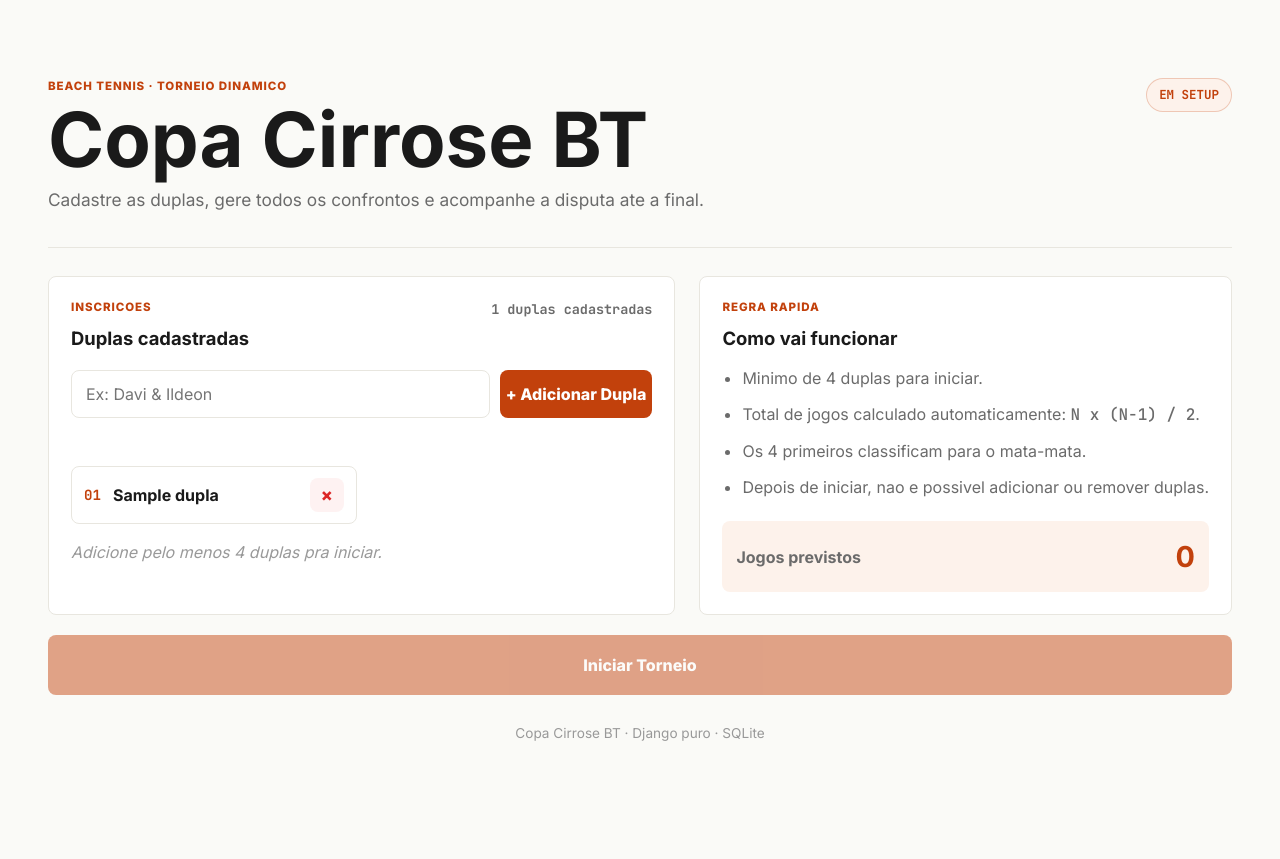
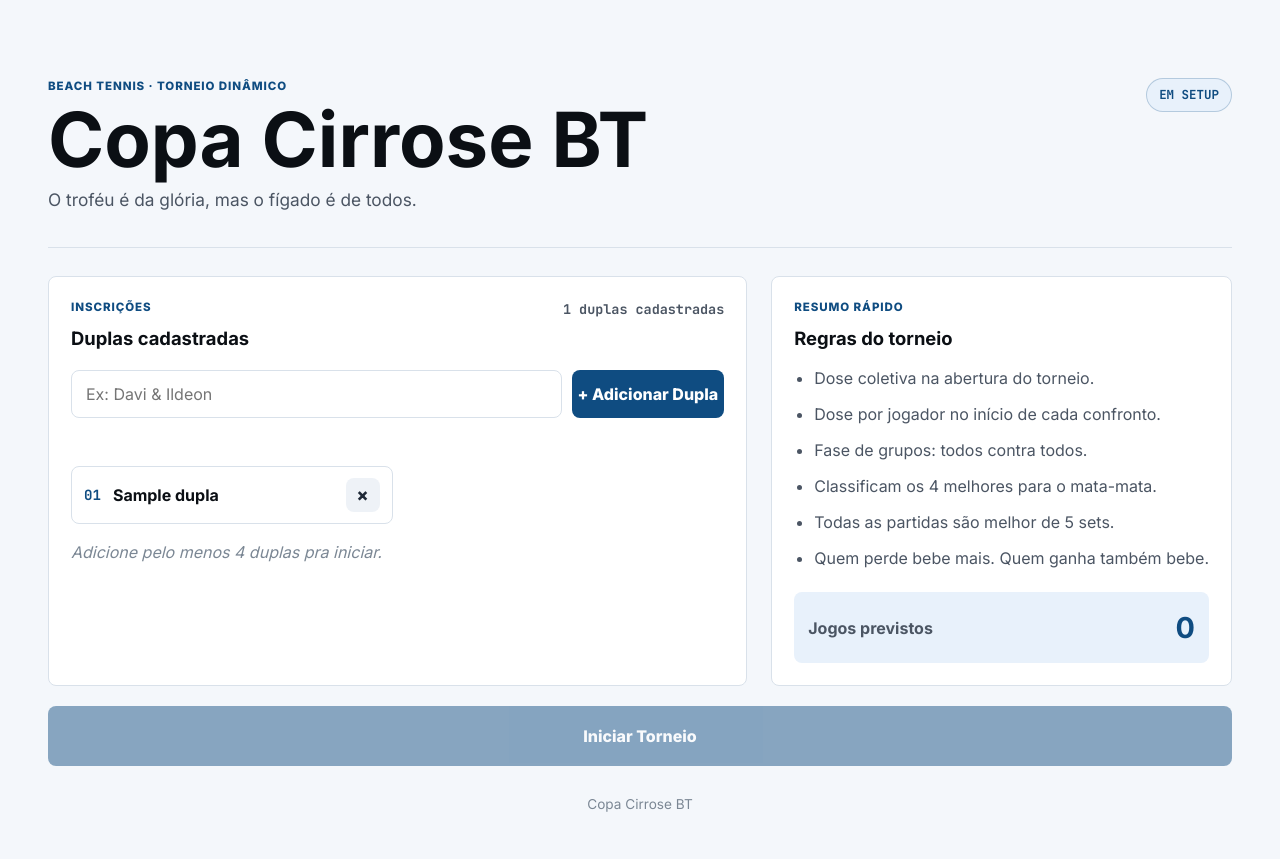
Before and after one commit to davioliveiraes/copa_cirrose_bt, a Django app: page / in a window 1280 px wide. Before the commit the page ends 741 px from the top, so only its background shows below. Run offline with Django 5.2, Linux system fonts and the light colour scheme; tables that the repository leaves empty hold one stand-in row (values such as "Sample post").

Commit message:
feat: Implementing export report, new rules and colors

```diff
--- a/requirements.txt
+++ b/requirements.txt
@@ -1,7 +1,10 @@
 asgiref==3.11.1
+charset-normalizer==3.4.7
 Django==5.2.13
 gunicorn==25.3.0
 packaging==26.2
+pillow==12.2.0
 python-decouple==3.8
+reportlab==4.4.5
 sqlparse==0.5.5
 whitenoise==6.12.0
--- a/static/css/styles.css
+++ b/static/css/styles.css
@@ -1,16 +1,16 @@
 :root {
-    --bg: #fafaf7;
+    --bg: #f4f7fb;
     --surface: #ffffff;
-    --border: #e8e6df;
-    --text: #1a1a1a;
-    --text-soft: #6b6b6b;
-    --text-mute: #999999;
-    --accent: #c2410c;
-    --accent-soft: #fdf2eb;
-    --success: #166534;
-    --success-soft: #dcfce7;
-    --gold: #ca8a04;
-    --danger: #dc2626;
+    --border: #d9e1ea;
+    --text: #0b0f14;
+    --text-soft: #4b5563;
+    --text-mute: #7b8794;
+    --accent: #0f4c81;
+    --accent-soft: #e8f1fb;
+    --success: #0f4c81;
+    --success-soft: #edf4fb;
+    --gold: #111827;
+    --danger: #1f2937;
     --radius: 8px;
 }
 
@@ -131,7 +137,7 @@ code,
     align-items: center;
     min-height: 34px;
     padding: 0 12px;
-    border: 1px solid rgba(194, 65, 12, 0.24);
+    border: 1px solid rgba(15, 76, 129, 0.24);
     border-radius: 999px;
     background: var(--accent-soft);
     color: var(--accent);
@@ -275,7 +281,7 @@ code,
 
 .icon-button.danger,
 .danger-button {
-    background: #fef2f2;
+    background: #eef2f7;
     color: var(--danger);
 }
 
--- a/static/js/setup.js
+++ b/static/js/setup.js
@@ -41,7 +41,7 @@ document.querySelectorAll('[data-remover]').forEach((button) => {
 document.getElementById('btn-iniciar')?.addEventListener('click', async (event) => {
     event.preventDefault();
 
-    if (!window.confirm('Iniciar o torneio? Nao sera possivel adicionar/remover duplas depois.')) {
+    if (!window.confirm('Iniciar o torneio? Não será possível adicionar/remover duplas depois.')) {
         return;
     }
 
--- a/templates/torneio/setup.html
+++ b/templates/torneio/setup.html
@@ -7,9 +7,9 @@
 <main class="app-shell setup-shell">
     <header class="hero">
         <div>
-            <p class="eyebrow">Beach Tennis · Torneio dinamico</p>
+            <p class="eyebrow">Beach Tennis · Torneio dinâmico</p>
             <h1>Copa Cirrose BT</h1>
-            <p class="tagline">Cadastre as duplas, gere todos os confrontos e acompanhe a disputa ate a final.</p>
+            <p class="tagline">O troféu é da glória, mas o fígado é de todos.</p>
         </div>
         <span class="status-pill">EM SETUP</span>
     </header>
@@ -18,7 +18,7 @@
         <div class="surface-card setup-main">
             <div class="section-title">
                 <div>
-                    <p class="eyebrow">Inscricoes</p>
+                    <p class="eyebrow">Inscrições</p>
                     <h2>Duplas cadastradas</h2>
                 </div>
                 <strong id="contador-duplas" class="counter">{{ duplas.count }} duplas cadastradas</strong>
@@ -41,13 +41,15 @@
         </div>
 
         <aside class="surface-card info-box">
-            <p class="eyebrow">Regra rapida</p>
-            <h2>Como vai funcionar</h2>
+            <p class="eyebrow">Resumo rápido</p>
+            <h2>Regras do torneio</h2>
             <ul>
-                <li>Minimo de 4 duplas para iniciar.</li>
-                <li>Total de jogos calculado automaticamente: <code>N x (N-1) / 2</code>.</li>
-                <li>Os 4 primeiros classificam para o mata-mata.</li>
-                <li>Depois de iniciar, nao e possivel adicionar ou remover duplas.</li>
+                <li>Dose coletiva na abertura do torneio.</li>
+                <li>Dose por jogador no início de cada confronto.</li>
+                <li>Fase de grupos: todos contra todos.</li>
+                <li>Classificam os 4 melhores para o mata-mata.</li>
+                <li>Todas as partidas são melhor de 5 sets.</li>
+                <li>Quem perde bebe mais. Quem ganha também bebe.</li>
             </ul>
             <div class="formula-box">
                 <span>Jogos previstos</span>
@@ -64,7 +66,7 @@
     </form>
 
     <footer class="footer-note">
-        Copa Cirrose BT · Django puro · SQLite
+        Copa Cirrose BT
     </footer>
 </main>
 {% endblock %}
--- a/torneio/views.py
+++ b/torneio/views.py
@@ -1,4 +1,6 @@
 import json
+from io import BytesIO
+from xml.sax.saxutils import escape
 
 from django.db import transaction
 from django.http import HttpResponse, JsonResponse
@@ -8,6 +10,17 @@ from django.urls import reverse
 from django.utils import timezone
 from django.utils.html import strip_tags
 from django.views.decorators.http import require_POST
+from reportlab.lib import colors
+from reportlab.lib.pagesizes import A4
+from reportlab.lib.styles import ParagraphStyle, getSampleStyleSheet
+from reportlab.lib.units import cm
+from reportlab.platypus import (
+    Paragraph,
+    SimpleDocTemplate,
+    Spacer,
+    Table,
+    TableStyle,
+)
 
 from .models import Dupla, Jogo, Torneio
 from .services import (
@@ -43,7 +56,7 @@ def adicionar_dupla(request):
     """POST com 'nome' -> cria dupla. Retorna JSON."""
     torneio = Torneio.get_atual()
     if torneio.status != Torneio.STATUS_SETUP:
-        return _json_error('Nao e possivel adicionar duplas com o torneio em andamento.')
+        return _json_error('Não é possível adicionar duplas com o torneio em andamento.')
 
     data = _request_data(request)
     nome = data.get('nome', '').strip()
@@ -72,7 +85,7 @@ def remover_dupla(request, dupla_id):
     """Remove dupla, somente se o torneio estiver em SETUP."""
     torneio = Torneio.get_atual()
     if torneio.status != Torneio.STATUS_SETUP:
-        return _json_error('Nao e possivel remover duplas com o torneio em andamento.')
+        return _json_error('Não é possível remover duplas com o torneio em andamento.')
 
     dupla = get_object_or_404(Dupla, pk=dupla_id, torneio=torneio)
     dupla.delete()
@@ -127,11 +140,11 @@ def salvar_placar(request, jogo_id):
     """POST com sets_a, sets_b -> salva placar e retorna JSON atualizado."""
     torneio = Torneio.get_atual()
     if torneio.status != Torneio.STATUS_ANDAMENTO:
-        return _json_error('O torneio ainda nao esta em andamento.')
+        return _json_error('O torneio ainda não está em andamento.')
 
     jogo = get_object_or_404(Jogo, pk=jogo_id, torneio=torneio)
     if not jogo.dupla_a_id or not jogo.dupla_b_id:
-        return _json_error('Este jogo ainda nao possui duplas definidas.')
+        return _json_error('Este jogo ainda não possui duplas definidas.')
 
     data = _request_data(request)
     sets_a, erro = _parse_set(data.get('sets_a'), 'sets_a')
@@ -158,7 +171,7 @@ def limpar_jogo(request, jogo_id):
     """Zera placar de um jogo especifico."""
     torneio = Torneio.get_atual()
     if torneio.status != Torneio.STATUS_ANDAMENTO:
-        return _json_error('O torneio ainda nao esta em andamento.')
+        return _json_error('O torneio ainda não está em andamento.')
 
     jogo = get_object_or_404(Jogo, pk=jogo_id, torneio=torneio)
     jogo.sets_a = None
@@ -185,45 +198,21 @@ def reiniciar_torneio(request):
 
 
 def exportar(request):
-    """Retorna texto formatado para colar no WhatsApp."""
+    """Gera um relatório PDF com o estado atual do torneio."""
     torneio = Torneio.get_atual()
     classificacao = calcular_classificacao(torneio)
     mata_mata = None
     if torneio.status == Torneio.STATUS_ANDAMENTO:
         mata_mata = calcular_mata_mata(torneio)
 
-    linhas = [f'*{torneio.nome}*', '']
-    if classificacao:
-        linhas.append('*Classificacao*')
-        for posicao, item in enumerate(classificacao, start=1):
-            linhas.append(
-                f'{posicao}. {item["nome"]} - {item["pts"]} pts '
-                f'({item["v"]}V/{item["d"]}D, saldo {item["ss"]})'
-            )
-
     jogos_grupos = torneio.jogos.filter(fase=Jogo.FASE_GRUPOS).select_related(
         'dupla_a',
         'dupla_b',
     )
-    if jogos_grupos:
-        linhas.extend(['', '*Jogos da fase de grupos*'])
-        for jogo in jogos_grupos:
-            placar = _formatar_placar(jogo)
-            linhas.append(f'{jogo.numero}. {jogo.dupla_a} x {jogo.dupla_b}: {placar}')
-
-    if mata_mata:
-        linhas.extend(['', '*Mata-mata*'])
-        for rotulo, chave in [('SF1', 'sf1'), ('SF2', 'sf2'), ('Final', 'final')]:
-            linhas.append(f'{rotulo}: {_formatar_jogo_dict(mata_mata[chave])}')
-
-        if mata_mata['campeao']:
-            linhas.extend([
-                '',
-                f'Campeao: {mata_mata["campeao"].nome}',
-                f'Vice: {mata_mata["vice"].nome}',
-            ])
-
-    return HttpResponse('\n'.join(linhas), content_type='text/plain; charset=utf-8')
+    pdf = _gerar_relatorio_pdf(torneio, classificacao, jogos_grupos, mata_mata)
+    response = HttpResponse(pdf, content_type='application/pdf')
+    response['Content-Disposition'] = 'attachment; filename="copa-cirrose-bt-relatorio.pdf"'
+    return response
 
 
 def _json_estado_torneio(torneio):
@@ -232,6 +221,200 @@ def _json_estado_torneio(torneio):
         'classificacao': calcular_classificacao(torneio),
         'mata_mata': _serializar_mata_mata(calcular_mata_mata(torneio)),
     })
+
+
+def _gerar_relatorio_pdf(torneio, classificacao, jogos_grupos, mata_mata):
+    buffer = BytesIO()
+    doc = SimpleDocTemplate(
+        buffer,
+        pagesize=A4,
+        rightMargin=1.5 * cm,
+        leftMargin=1.5 * cm,
+        topMargin=1.4 * cm,
+        bottomMargin=1.4 * cm,
+        title=f'Relatório - {torneio.nome}',
+    )
+
+    styles = getSampleStyleSheet()
+    styles.add(ParagraphStyle(
+        name='ReportTitle',
+        parent=styles['Title'],
+        fontName='Helvetica-Bold',
+        fontSize=22,
+        leading=26,
+        textColor=colors.HexColor('#0b0f14'),
+        spaceAfter=6,
+    ))
+    styles.add(ParagraphStyle(
+        name='SectionTitle',
+        parent=styles['Heading2'],
+        fontName='Helvetica-Bold',
+        fontSize=13,
+        leading=16,
+        textColor=colors.HexColor('#0f4c81'),
+        spaceBefore=14,
+        spaceAfter=8,
+    ))
+    styles.add(ParagraphStyle(
+        name='SmallText',
+        parent=styles['BodyText'],
+        fontSize=9,
+        leading=12,
+        textColor=colors.HexColor('#4b5563'),
+    ))
+    styles.add(ParagraphStyle(
+        name='TableText',
+        parent=styles['BodyText'],
+        fontSize=8,
+        leading=10,
+        textColor=colors.HexColor('#0b0f14'),
+    ))
+    styles.add(ParagraphStyle(
+        name='TableHeader',
+        parent=styles['TableText'],
+        fontName='Helvetica-Bold',
+        textColor=colors.white,
+    ))
+
+    story = [
+        Paragraph(_pdf_text(torneio.nome), styles['ReportTitle']),
+        Paragraph(
+            'O troféu é da glória, mas o fígado é de todos.',
+            styles['SmallText'],
+        ),
+        Paragraph(_pdf_meta_torneio(torneio), styles['SmallText']),
+        Spacer(1, 8),
+    ]
+
+    story.append(Paragraph('Resumo rápido', styles['SectionTitle']))
+    story.append(_pdf_table([
+        ['Abertura', 'Dose coletiva antes do primeiro jogo.'],
+        ['Confronto', 'Uma dose por jogador ao entrar em quadra.'],
+        ['3x0', 'Perdedor 3 doses por jogador. Vencedor 1 dose por jogador.'],
+        ['3x1 ou 3x2', 'Perdedor 2 doses por jogador. Vencedor 1 dose por jogador.'],
+    ], [4.0 * cm, 12.5 * cm], styles))
+
+    story.append(Paragraph('Classificação', styles['SectionTitle']))
+    if classificacao:
+        linhas = [['Pos', 'Dupla', 'J', 'V', 'D', 'SF', 'SC', 'SS', 'Pts']]
+        for posicao, item in enumerate(classificacao, start=1):
+            linhas.append([
+                str(posicao),
+                item['nome'],
+                str(item['j']),
+                str(item['v']),
+                str(item['d']),
+                str(item['sf']),
+                str(item['sc']),
+                str(item['ss']),
+                str(item['pts']),
+            ])
+        story.append(_pdf_table(
+            linhas,
+            [1.1 * cm, 6.2 * cm, 1.1 * cm, 1.1 * cm, 1.1 * cm,
+             1.2 * cm, 1.2 * cm, 1.2 * cm, 1.4 * cm],
+            styles,
+        ))
+    else:
+        story.append(Paragraph('Nenhuma classificação disponível.', styles['SmallText']))
+
+    story.append(Paragraph('Jogos da fase de grupos', styles['SectionTitle']))
+    if jogos_grupos:
+        linhas = [['#', 'Dupla A', 'Placar', 'Dupla B']]
+        for jogo in jogos_grupos:
+            linhas.append([
+                str(jogo.numero),
+                jogo.dupla_a.nome,
+                _formatar_placar(jogo),
+                jogo.dupla_b.nome,
+            ])
+        story.append(_pdf_table(
+            linhas,
+            [1.1 * cm, 6.2 * cm, 2.0 * cm, 6.2 * cm],
+            styles,
+        ))
+    else:
+        story.append(Paragraph('Nenhum jogo gerado ainda.', styles['SmallText']))
+
+    if mata_mata:
+        story.append(Paragraph('Mata-mata', styles['SectionTitle']))
+        linhas = [['Fase', 'Confronto', 'Vencedor']]
+        for rotulo, chave in [('SF1', 'sf1'), ('SF2', 'sf2'), ('Final', 'final')]:
+            jogo = mata_mata[chave]
+            vencedor = jogo['vencedor'].nome if jogo['vencedor'] else 'Pendente'
+            linhas.append([
+                rotulo,
+                _formatar_jogo_dict(jogo),
+                vencedor,
+            ])
+        story.append(_pdf_table(
+            linhas,
+            [1.8 * cm, 10.8 * cm, 3.9 * cm],
+            styles,
+        ))
+
+        if mata_mata['campeao']:
+            story.append(Paragraph('Resultado final', styles['SectionTitle']))
+            story.append(_pdf_table([
+                ['Campeão', mata_mata['campeao'].nome],
+                ['Vice', mata_mata['vice'].nome],
+            ], [4.0 * cm, 12.5 * cm], styles))
+
+    doc.build(story, onFirstPage=_pdf_footer, onLaterPages=_pdf_footer)
+    return buffer.getvalue()
+
+
+def _pdf_meta_torneio(torneio):
+    gerado_em = timezone.localtime().strftime('%d/%m/%Y %H:%M')
+    iniciado = (
+        timezone.localtime(torneio.iniciado_em).strftime('%d/%m/%Y %H:%M')
+        if torneio.iniciado_em
+        else 'não iniciado'
+    )
+    return (
+        f'Status: {torneio.get_status_display()} | '
+        f'Início: {iniciado} | '
+        f'Gerado em: {gerado_em}'
+    )
+
+
+def _pdf_text(value):
+    return escape(str(value))
+
+
+def _pdf_table(rows, col_widths, styles):
+    table_rows = []
+    for row_index, row in enumerate(rows):
+        style_name = 'TableHeader' if row_index == 0 else 'TableText'
+        table_rows.append([
+            Paragraph(_pdf_text(cell), styles[style_name])
+            for cell in row
+        ])
+
+    table = Table(table_rows, colWidths=col_widths, repeatRows=1)
+    table.setStyle(TableStyle([
+        ('BACKGROUND', (0, 0), (-1, 0), colors.HexColor('#0f4c81')),
+        ('TEXTCOLOR', (0, 0), (-1, 0), colors.white),
+        ('FONTNAME', (0, 0), (-1, 0), 'Helvetica-Bold'),
+        ('GRID', (0, 0), (-1, -1), 0.35, colors.HexColor('#d9e1ea')),
+        ('BACKGROUND', (0, 1), (-1, -1), colors.white),
+        ('ROWBACKGROUNDS', (0, 1), (-1, -1), [colors.white, colors.HexColor('#f4f7fb')]),
+        ('VALIGN', (0, 0), (-1, -1), 'TOP'),
+        ('LEFTPADDING', (0, 0), (-1, -1), 6),
+        ('RIGHTPADDING', (0, 0), (-1, -1), 6),
+        ('TOPPADDING', (0, 0), (-1, -1), 5),
+        ('BOTTOMPADDING', (0, 0), (-1, -1), 5),
+    ]))
+    return table
+
+
+def _pdf_footer(canvas, doc):
+    canvas.saveState()
+    canvas.setFont('Helvetica', 8)
+    canvas.setFillColor(colors.HexColor('#7b8794'))
+    canvas.drawString(1.5 * cm, 1.0 * cm, 'Copa Cirrose BT')
+    canvas.drawRightString(19.5 * cm, 1.0 * cm, f'Página {doc.page}')
+    canvas.restoreState()
 
 
 def _render_lista_duplas(request, torneio):
@@ -244,12 +427,12 @@ def _render_lista_duplas(request, torneio):
 
 def _parse_set(valor, campo):
     if isinstance(valor, bool):
-        return None, f'O campo {campo} deve ser um numero inteiro.'
+        return None, f'O campo {campo} deve ser um número inteiro.'
 
     try:
         sets = int(valor)
     except (TypeError, ValueError):
-        return None, f'O campo {campo} deve ser um numero inteiro.'
+        return None, f'O campo {campo} deve ser um número inteiro.'
 
     if sets < 0 or sets > 3:
         return None, f'O campo {campo} deve estar entre 0 e 3.'
@@ -270,15 +453,15 @@ def _validar_nome_dupla(nome):
     if not nome:
         return 'Informe o nome da dupla.'
     if len(nome) > 100:
-        return 'O nome da dupla deve ter no maximo 100 caracteres.'
+        return 'O nome da dupla deve ter no máximo 100 caracteres.'
     if strip_tags(nome) != nome:
-        return 'O nome da dupla nao pode conter HTML.'
+        return 'O nome da dupla não pode conter HTML.'
     return None
 
 
 def _validar_placar(sets_a, sets_b):
     if sets_a == sets_b:
-        return 'O placar nao pode terminar empatado.'
+        return 'O placar não pode terminar empatado.'
     if 3 not in [sets_a, sets_b]:
         return 'Uma dupla precisa vencer 3 sets.'
     return None
```
Also changed, not shown: other parts of static/css/styles.css (+19 -10 lines), static/js/placar.js (+8 -14 lines), templates/torneio/placar.html (+23 -18 lines), README.md, 1 other file.
